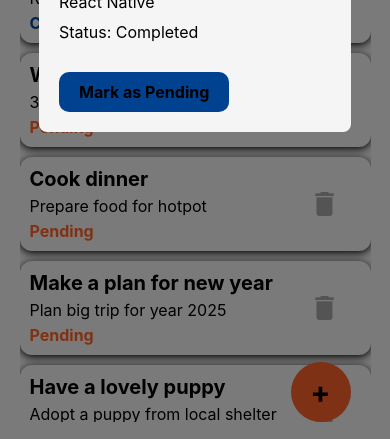
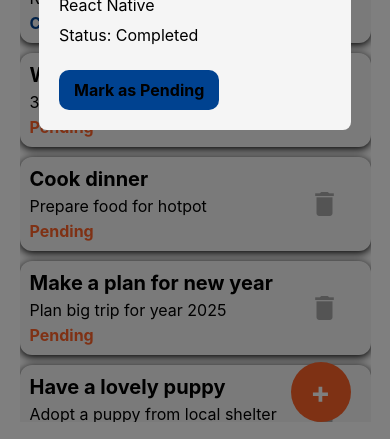
Before and after one commit to xiangddang/personal-task-manager, a React Native app: screen / in a window 390 px wide. Both pictures are taken after a click on the element 159 px from the left and 387 px from the top of the page. Shown: the part 402-841 px from the top of the page. Built offline with nearby package versions, Linux system fonts and the light colour scheme.

Commit message:
fix: code optimization and readme done

```diff
--- a/App.tsx
+++ b/App.tsx
@@ -9,12 +9,14 @@ import {
   Switch,
   Task,
 } from "react-native";
-import { COLORS, FONT_SIZES, SPACING } from "./styles/constants";
-import { lightTheme, darkTheme } from "./styles/theme";
+import { FONT_SIZES, SPACING } from "./styles/constants";
+import { lightTheme, darkTheme, Theme } from "./styles/theme";
 import TaskList from "./components/TaskList";
 import Toast from "react-native-toast-message";
 
 const { height: screenHeight } = Dimensions.get("window");
+const { width: screenWidth } = Dimensions.get("window");
+const isTablet = screenWidth > 600;
 
 const dynamicPaddingTop = screenHeight * 0.08;
 
@@ -28,17 +30,19 @@ export default function App() {
 
   const theme = isDarkMode ? darkTheme : lightTheme;
 
+  const dynamicStyles = styles(theme);
+
   return (
     <SafeAreaView
-      style={[styles.container, { backgroundColor: theme.cardBackground }]}
+      style={dynamicStyles.container}
     >
-      <Text style={[styles.header, { color: theme.text }]}>Task List</Text>
+      <Text style={dynamicStyles.header}>Task List</Text>
       <Switch
         value={isDarkMode}
         onValueChange={toggleTheme}
         trackColor={{ false: "#767577", true: "#81b0ff" }}
         thumbColor={isDarkMode ? "#007AFF" : "#f4f3f4"}
-        style={styles.toggleButton}
+        style={dynamicStyles.toggleButton}
       />
       <TaskList theme={theme}/>
       <Toast/>
@@ -46,10 +50,10 @@ export default function App() {
   );
 }
 
-const styles = StyleSheet.create({
+const styles = (theme: Theme) => StyleSheet.create({
   container: {
     flex: 1,
-    backgroundColor: COLORS.background,
+    backgroundColor: theme.background,
     alignItems: "center",
     justifyContent: "center",
     paddingTop: dynamicPaddingTop,
@@ -59,17 +63,13 @@ const styles = StyleSheet.create({
     fontWeight: "bold",
     marginTop: SPACING.large,
     marginBottom: SPACING.large,
+    color: theme.text,
   },
   toggleButton: {
     position: "absolute",
-    top: dynamicPaddingTop + SPACING.medium,
-    right: 30,
+    top: isTablet? dynamicPaddingTop * 0.5: dynamicPaddingTop,
+    right: screenWidth * 0.1,
     paddingVertical: SPACING.medium,
     paddingHorizontal: SPACING.medium,
   },
-  buttonText: {
-    color: "#fff",
-    fontWeight: "bold",
-    fontSize: FONT_SIZES.button,
-  },
 });
--- a/components/AddTaskModal.tsx
+++ b/components/AddTaskModal.tsx
@@ -6,7 +6,7 @@ import {
   StyleSheet,
   TouchableOpacity,
 } from "react-native";
-import { COLORS, SPACING, RADIUS, FONT_SIZES } from "../styles/constants";
+import { SPACING, RADIUS, FONT_SIZES } from "../styles/constants";
 import { Theme } from "../styles/theme";
 import ModalWrapper from "./ModalWrapper";
 
@@ -75,7 +75,7 @@ const styles = (theme: Theme) =>
     buttonRow: {
       flexDirection: "row",
       justifyContent: "space-between",
-      marginTop: SPACING.small,
+      marginTop: SPACING.micro,
     },
     actionButton: {
       paddingVertical: SPACING.small,
--- a/components/TaskList.tsx
+++ b/components/TaskList.tsx
@@ -13,7 +13,7 @@ import { COLORS, FONT_SIZES, ICON_SIZE, RADIUS, SPACING } from "../styles/consta
 import { Task } from "../types/Task";
 import { mockTasks } from "../data/mockTasks";
 import { TaskStatus } from "../types/TaskStatus";
-import { Theme } from "../styles/theme";
+import { darkTheme, Theme } from "../styles/theme";
 import TaskItem from "./TaskItem";
 import TaskModal from "./TaskScreenModal";
 import AddTaskModal from "./AddTaskModal";
@@ -204,7 +204,7 @@ const TaskList: React.FC<TaskListProps> = ({ theme }) => {
       ListEmptyComponent={
         <Text style={dynamicStyles.emptyList}>No tasks available</Text>
       }
-      contentContainerStyle={{ paddingBottom: 50 }}
+      contentContainerStyle={{ paddingBottom: 55 }}
     />
   );
 
@@ -312,7 +312,7 @@ const styles = (theme: Theme) => StyleSheet.create({
   },
   addButtonText: {
     fontSize: ICON_SIZE.addIcon,
-    color: theme.text,
+    color: "white",
     fontWeight: "bold",
   },
   buttonRow: {
--- a/components/TaskScreenModal.tsx
+++ b/components/TaskScreenModal.tsx
@@ -6,12 +6,9 @@ import {
   Text,
   TextInput,
   StyleSheet,
-  Modal,
   TouchableOpacity,
-  TouchableWithoutFeedback,
-  Keyboard,
 } from "react-native";
-import { SPACING, COLORS, FONT_SIZES, RADIUS } from "../styles/constants";
+import { SPACING, FONT_SIZES, RADIUS } from "../styles/constants";
 import { TaskStatus } from "../types/TaskStatus";
 import ModalWrapper from "./ModalWrapper";
 
@@ -129,11 +126,11 @@ const styles = (theme: Theme) =>
     buttonRow: {
       flexDirection: "row",
       justifyContent: "space-between",
-      marginTop: SPACING.small,
+      marginTop: SPACING.micro,
     },
     actionButton: {
       paddingVertical: SPACING.small,
-      paddingHorizontal: SPACING.large,
+      paddingHorizontal: SPACING.medium,
       backgroundColor: theme.pending,
       borderRadius: SPACING.small,
     },
--- a/styles/constants.ts
+++ b/styles/constants.ts
@@ -1,10 +1,5 @@
 export const COLORS = {
-    background: "#fff",
-    text: "#333",
     emptyList: "#888",
-    description: "#666",
-    completed: "#004290",
-    pending: "#FE6229",
     modalBackground: "rgba(0, 0, 0, 0.5)",
   };
 
--- a/styles/theme.ts
+++ b/styles/theme.ts
@@ -25,8 +25,8 @@ export const lightTheme: Theme = {
 };
 
 export const darkTheme: Theme = {
-  background: "#3A3A3A",
-  text: "#F5F5F5",
+  background: "#121212",
+  text: "#E0E0E0",
   cardBackground: "#1e1e1e",
   inputBackground: "#333",
   dropdownBackground: "#333",
```
Also changed, not shown: package.json (+2 -15 lines), 2 other files (tests, documents, lock files or other folders).
